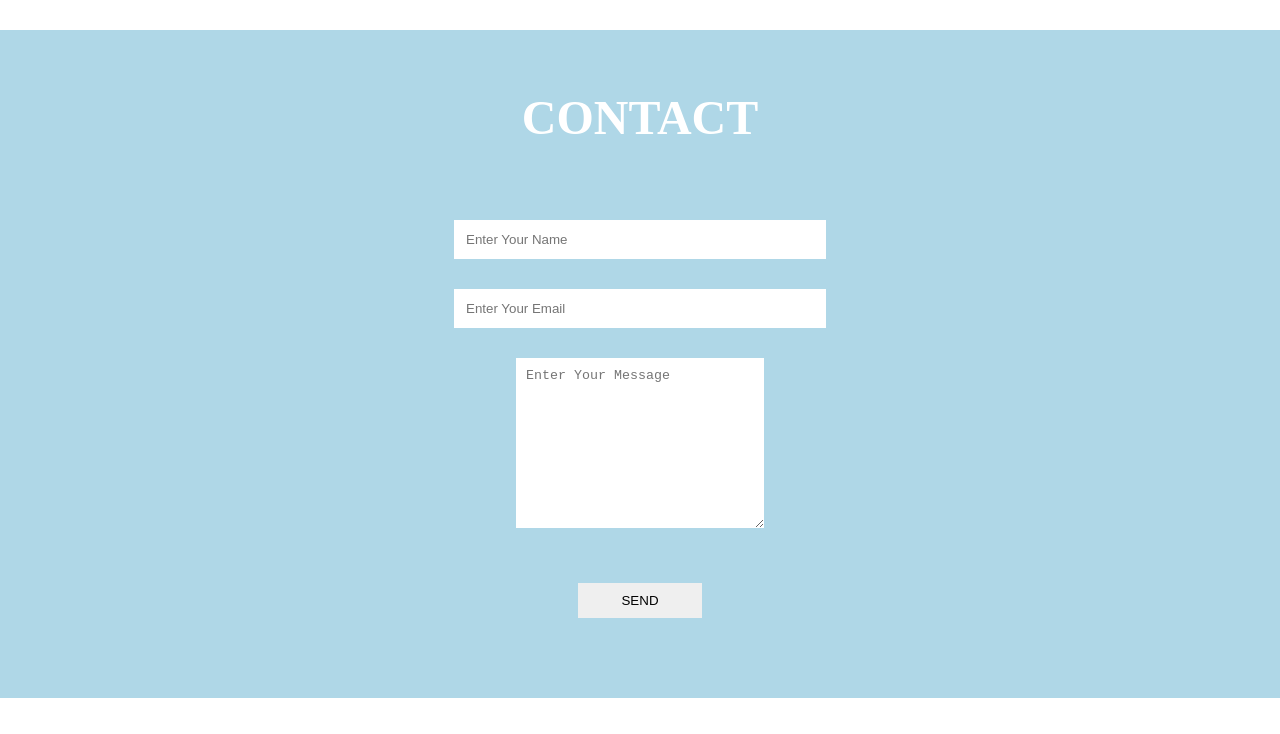
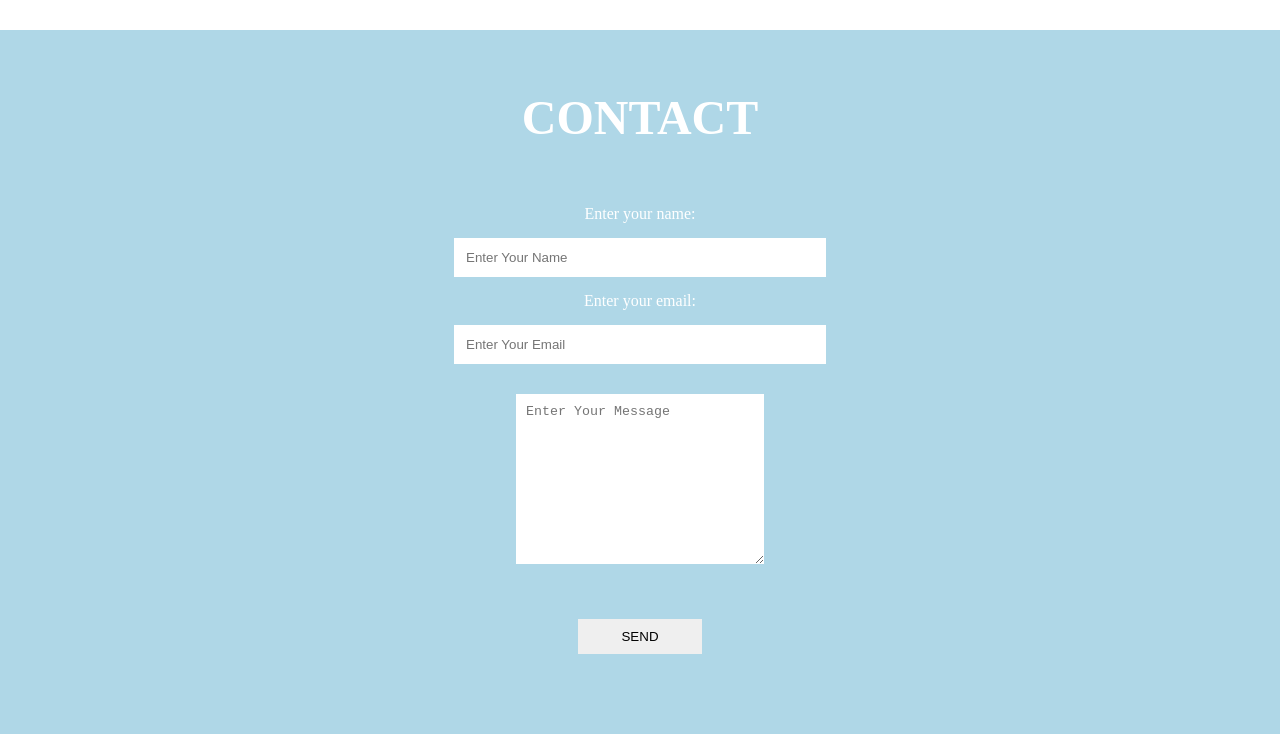
Before and after one commit to anikmajumdar01/My-Personal-Portfolio, a plain HTML site: page index.html in a window 1280 px wide. Shown: the part 4189-4923 px from the top of the page. Before the commit the page ends 4887 px from the top, so only its background shows below. Drawn offline with Linux system fonts and the light colour scheme.

Commit message:
Update index.html

```diff
--- a/index.html
+++ b/index.html
@@ -108,7 +108,9 @@
                 CONTACT
             </h1>
             <form action="" class="form">
+                <label for="name">Enter your name:</label>
                 <input type="text" name="name" class="input" placeholder="Enter Your Name">
+                <label for="email">Enter your email:</label>
                 <input type="email" name="email" class="input" placeholder="Enter Your Email">
                 <textarea name="msg" id="msg" cols="30" rows="10" placeholder="Enter Your Message"></textarea>
                 <input type="submit" value="SEND" id="send">
```
